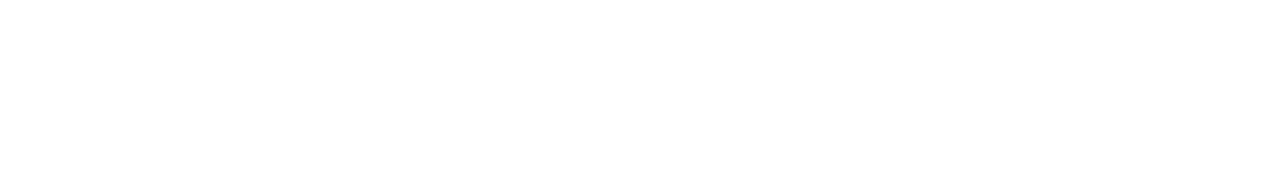
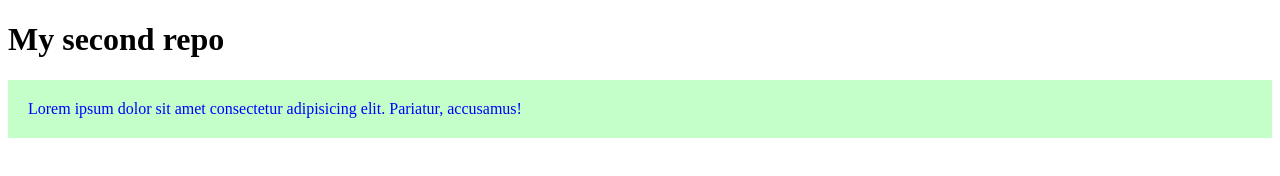
Before and after one commit to barkatali5038/my-second-repo, a plain HTML site: page index.html in a window 1280 px wide. Drawn offline with Linux system fonts and the light colour scheme.

Commit message:
added styles

```diff
--- a/index.html
+++ b/index.html
@@ -4,8 +4,10 @@
     <meta charset="UTF-8">
     <meta name="viewport" content="width=device-width, initial-scale=1.0">
     <title>my second repo</title>
+    <link rel="stylesheet" href="style.css">
 </head>
 <body>
-
+    <header><h1>My second repo</h1></header>
+    <p>Lorem ipsum dolor sit amet consectetur adipisicing elit. Pariatur, accusamus!</p>
 </body>
 </html>
--- /dev/null
+++ b/style.css
@@ -0,0 +1,7 @@
+p{
+color:blue;
+border: top 10px;
+background-color: rgb(196, 255, 201);
+padding: 20px;
+
+}
```
